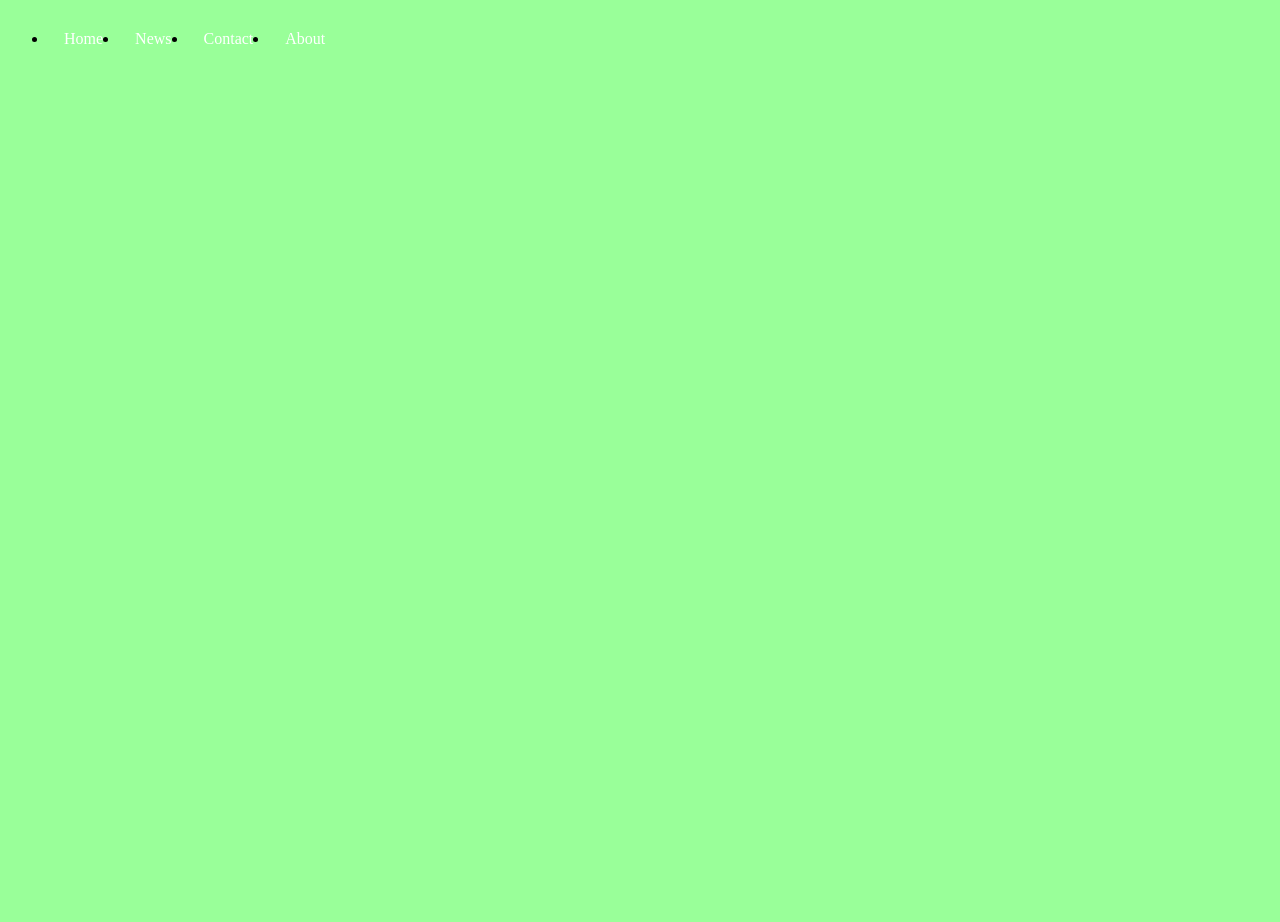
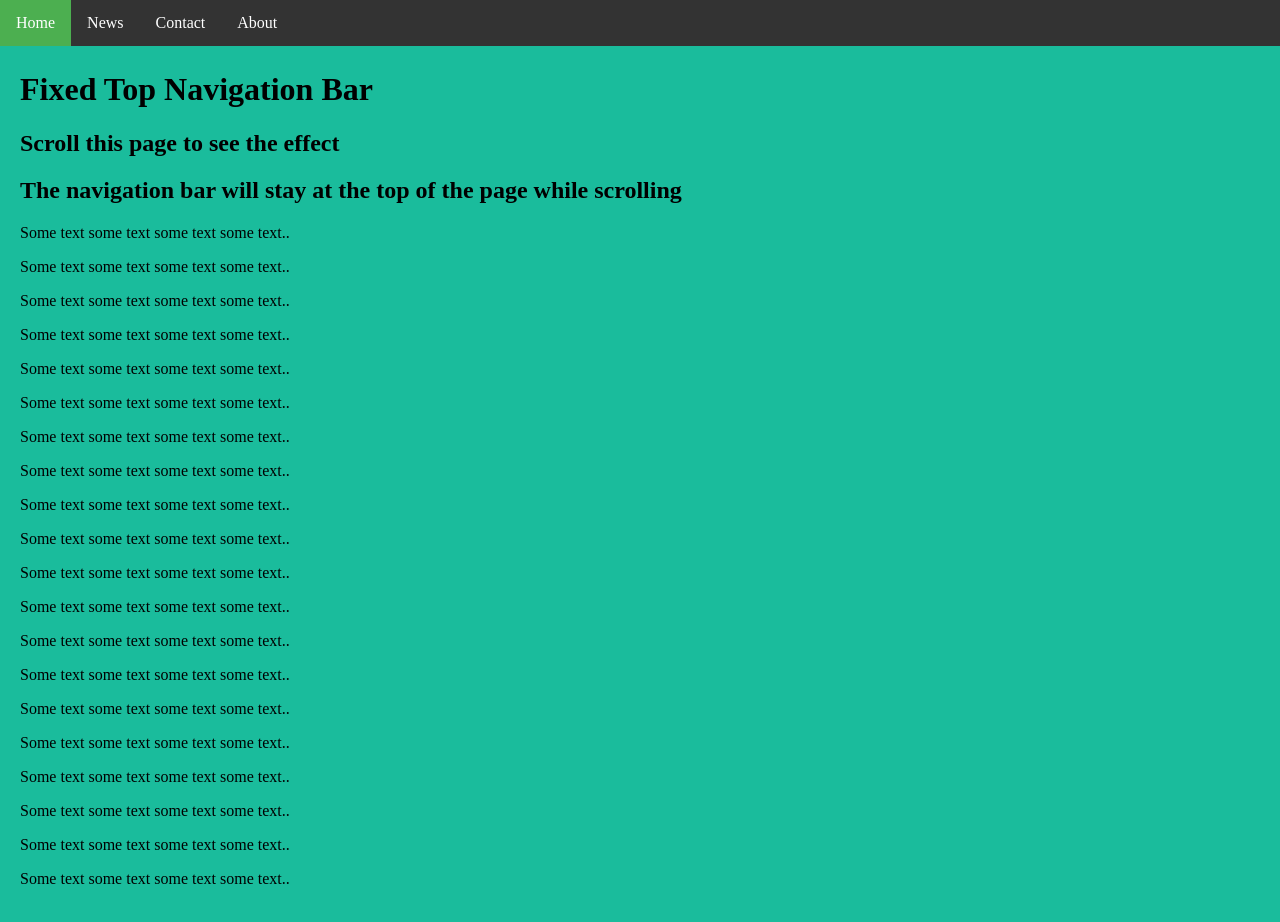
Before and after one commit to archer-geo/aboutme, a plain HTML site: page index.html in a window 1280 px wide. Shown: the top 922 px of the page. Before the commit the page ends 800 px from the top, so only its background shows below. Drawn offline with Linux system fonts and the light colour scheme.

Commit message:
test from w3schools.com

```diff
--- a/index.html
+++ b/index.html
@@ -1,10 +1,9 @@
 <!DOCTYPE html>
 <html>
 <head>
-    <link rel="shortcut icon" href="favicon.ico">
-    <title>Archer Geo</title>
-    <style >
 <style>
+body {margin:0;}
+
 ul {
     list-style-type: none;
     margin: 0;
@@ -13,7 +12,7 @@
     background-color: #333;
     position: fixed;
     top: 0;
-          width: 100%
+    width: 100%;
 }
 
 li {
@@ -28,20 +27,17 @@
     text-decoration: none;
 }
 
-    li a:hover {
+li a:hover:not(.active) {
     background-color: #111;
 }
-    body{
-      background-color: rgb(153, 255, 153)
 
+.active {
+    background-color: #4CAF50;
 }
-  </style>
-
-
-
 </style>
 </head>
 <body>
+
 <ul>
   <li><a class="active" href="#home">Home</a></li>
   <li><a href="#news">News</a></li>
@@ -49,5 +45,32 @@
   <li><a href="#about">About</a></li>
 </ul>
 
+<div style="padding:20px;margin-top:30px;background-color:#1abc9c;height:1500px;">
+<h1>Fixed Top Navigation Bar</h1>
+<h2>Scroll this page to see the effect</h2>
+<h2>The navigation bar will stay at the top of the page while scrolling</h2>
+
+<p>Some text some text some text some text..</p>
+<p>Some text some text some text some text..</p>
+<p>Some text some text some text some text..</p>
+<p>Some text some text some text some text..</p>
+<p>Some text some text some text some text..</p>
+<p>Some text some text some text some text..</p>
+<p>Some text some text some text some text..</p>
+<p>Some text some text some text some text..</p>
+<p>Some text some text some text some text..</p>
+<p>Some text some text some text some text..</p>
+<p>Some text some text some text some text..</p>
+<p>Some text some text some text some text..</p>
+<p>Some text some text some text some text..</p>
+<p>Some text some text some text some text..</p>
+<p>Some text some text some text some text..</p>
+<p>Some text some text some text some text..</p>
+<p>Some text some text some text some text..</p>
+<p>Some text some text some text some text..</p>
+<p>Some text some text some text some text..</p>
+<p>Some text some text some text some text..</p>
+</div>
 
 </body>
+</html>
```
Lines whose indentation alone changed are shown as unchanged.
